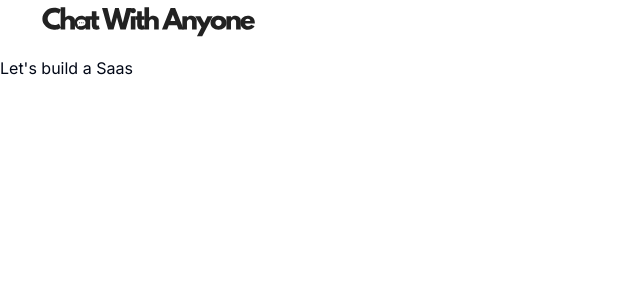
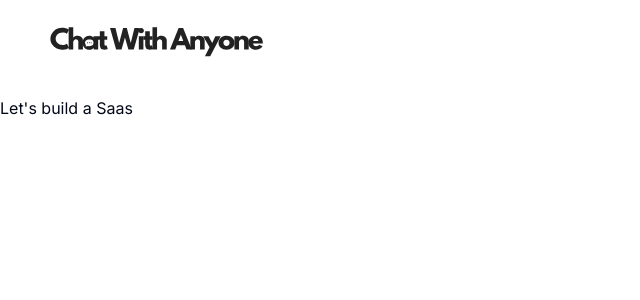
Before and after one commit to prathameshjchavan/translation-saas, a Next.js app: page / in a window 1280 px wide. Shown: the top 300 px of the page, without its empty margins (0-640 px from the left). Built offline with nearby package versions, Linux system fonts and the light colour scheme.

Commit message:
implemented Header

```diff
--- a/components/Header.tsx
+++ b/components/Header.tsx
@@ -2,10 +2,24 @@ import Logo from "./Logo";
 
 const Header = () => {
 	return (
-		<header>
-			<nav>
+		<header className="sticky top-0 z-50 bg-white dark:bg-gray-900">
+			<nav className="flex flex-col sm:flex-row items-center p-5 pl-2 bg-white dark:bg-gray-900 max-w-7xl mx-auto">
 				<Logo />
+
+				<div className="flex-1 flex items-center justify-end space-x-4">
+					{/* LanguageSelect */}
+
+					{/* Session && (
+						...
+					) */}
+
+					{/* DarkModeToggle */}
+
+					{/* UserButton */}
+				</div>
 			</nav>
+
+			{/* Upgrade banenr */}
 		</header>
 	);
 };
```
